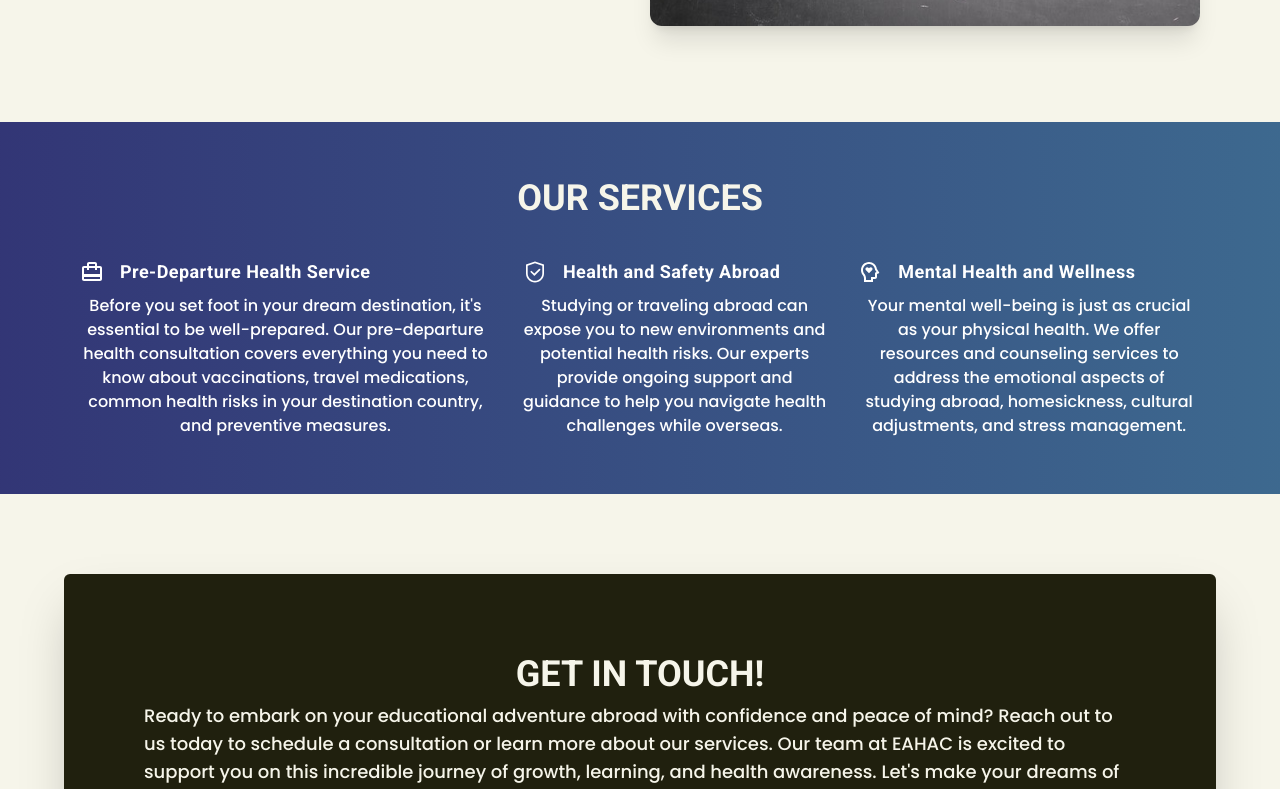
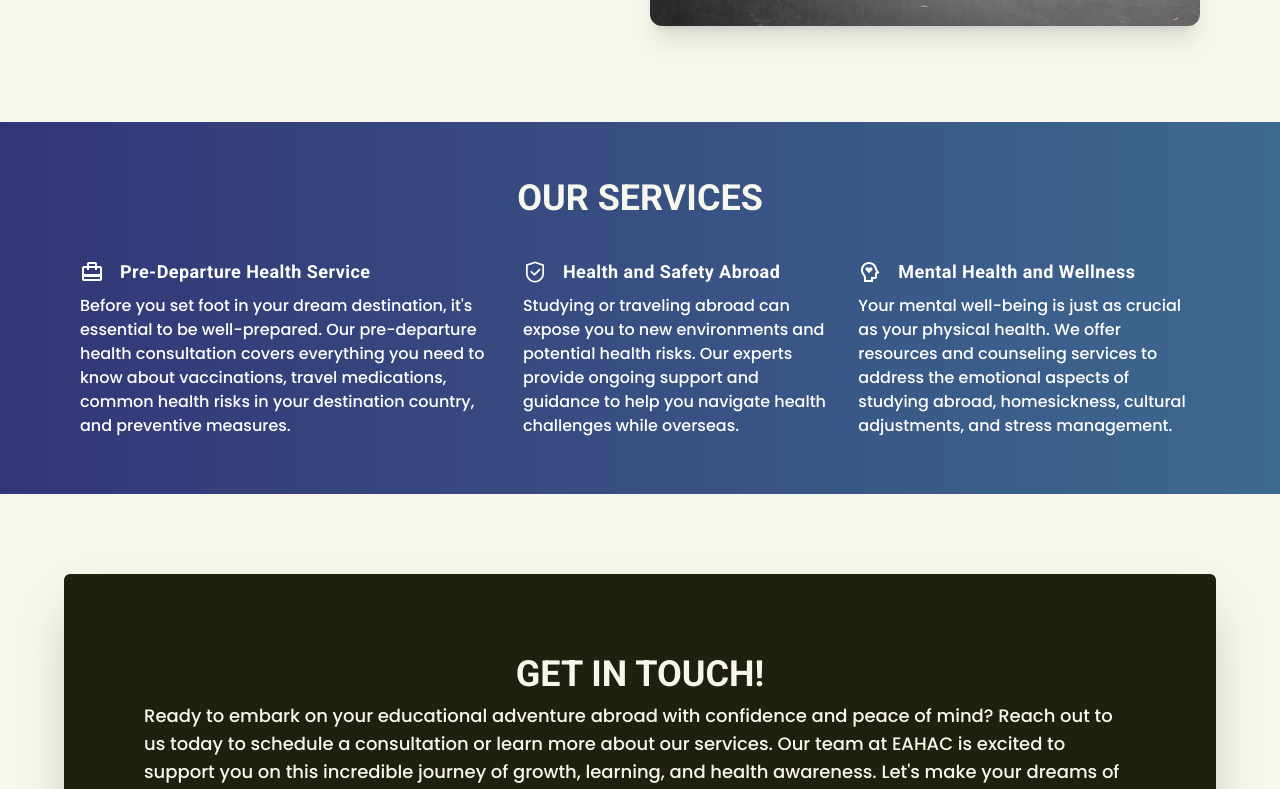
Before and after one commit to Jasoneli/section20-consult, a Next.js app: page /ehac in a window 1280 px wide. Shown: the part 1209-1998 px from the top of the page. Built offline with nearby package versions, Linux system fonts and the light colour scheme.

Commit message:
change page title

```diff
--- a/app/layout.tsx
+++ b/app/layout.tsx
@@ -19,8 +19,17 @@ const roboto = Roboto({
 });
 
 export const metadata: Metadata = {
-  title: "Create Next App",
-  description: "Generated by create next app",
+  title: "Section20 Consult | Home",
+  description:
+    "Trusted management consulting services for businesses seeking strategic guidance. Drive growth, efficiency, and success with our expert team. Contact us today!",
+  keywords: [
+    "Management Consulting Services",
+    "Financial Advisory and Planning",
+    "Human Resources Solutions",
+    "Marketing Consultancy",
+    "Healthcare Consulting New York",
+    "Strategic Technology Solutions",
+  ],
 };
 
 export default function RootLayout({
--- a/components/EhacServices.tsx
+++ b/components/EhacServices.tsx
@@ -25,7 +25,7 @@ const EhacServices = () => {
                   </h3>
                 </div>
 
-                <p className="lg:text-center">
+                <p>
                   Before you set foot in your dream destination, it's essential
                   to be well-prepared. Our pre-departure health consultation
                   covers everything you need to know about vaccinations, travel
@@ -43,7 +43,7 @@ const EhacServices = () => {
                   </h3>
                 </div>
 
-                <p className="lg:text-center">
+                <p>
                   Studying or traveling abroad can expose you to new
                   environments and potential health risks. Our experts provide
                   ongoing support and guidance to help you navigate health
@@ -60,7 +60,7 @@ const EhacServices = () => {
                   </h3>
                 </div>
 
-                <p className="lg:text-center">
+                <p>
                   Your mental well-being is just as crucial as your physical
                   health. We offer resources and counseling services to address
                   the emotional aspects of studying abroad, homesickness,
--- a/tailwind.config.js
+++ b/tailwind.config.js
@@ -14,7 +14,7 @@ module.exports = {
       },
       colors: {
         textColor: "hsl(60, 39%, 9%)",
-        background: "hsl(55, 40%, 94%)",
+        background: "hsl(54, 42%, 95%);",
         primary: "hsl(237, 40%, 33%)",
         secondary: "hsl(269, 39%, 80%)",
         accent: "hsl(208, 40%, 40%)",
```
